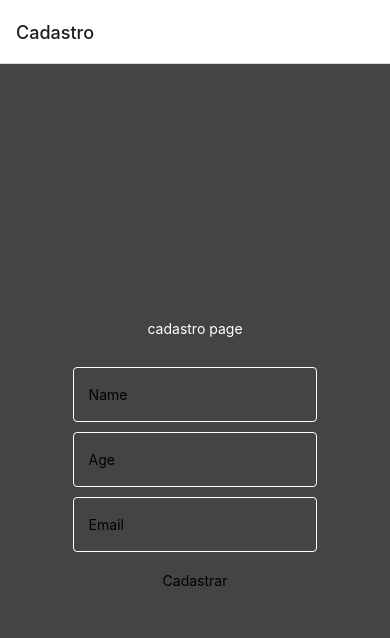
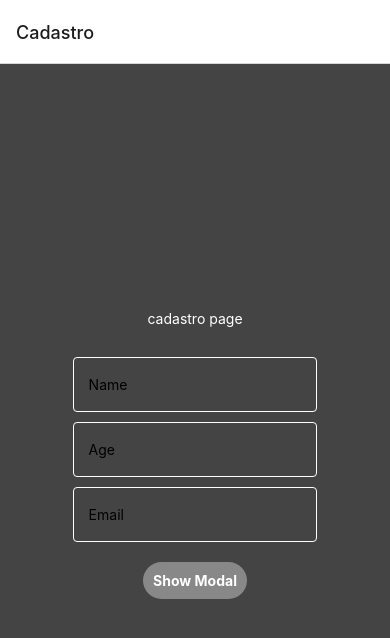
Before and after one commit to Bernardo-Mattos/NativeCRUD, a React Native app in the folder mobile/: screen /Cadastro in a window 390 px wide. Shown: the top 638 px of the page. Built offline with nearby package versions, Linux system fonts and the light colour scheme.

Commit message:
adicionando a modal de submit

```diff
--- a/mobile/src/config/firebase.config.js
+++ b/mobile/src/config/firebase.config.js
@@ -1,8 +1,8 @@
 import { initializeApp } from "firebase/app";
 import { getDatabase, ref, push, set } from "firebase/database";
-import { useNavigation } from "@react-navigation/native";
 
 import "firebase/database";
+import { Alert } from "react-native";
 
 const firebaseConfig = {
   apiKey: "AIzaSyAKT6ZB7E2wq5q8jKrEzRzkiTgICKYK4Mk",
@@ -15,7 +15,7 @@ const firebaseConfig = {
 const app = initializeApp(firebaseConfig);
 const db = getDatabase(app);
 
-export default function saveCadastroData(name, age,  email) {
+export default function saveCadastroData(name, age, email) {
   const cadastroRef = ref(db, "Users"); // Nome da referência no banco de dados
 
   // Cria uma nova req com um ID gerado automaticamente
@@ -28,10 +28,10 @@ export default function saveCadastroData(name, age,  email) {
     email,
   })
     .then(() => {
-      alert("Cadastro salvo com sucesso!");
+      console.log('user cadastrado')
     })
     .catch((error) => {
       console.error("Erro ao salvar o cadastro:", error);
-      alert('algo deu de errado ao cadastrar o user')
+      alert("algo deu de errado ao cadastrar o user");
     });
 }
--- a/mobile/src/pages/Cadastro/cadastro.jsx
+++ b/mobile/src/pages/Cadastro/cadastro.jsx
@@ -4,33 +4,61 @@ import {
   StyleSheet,
   TextInput,
   TouchableOpacity,
+  Modal,
+  Pressable,
+  Alert
 } from "react-native";
 import { useState } from "react";
 import saveCadastroData from "../../config/firebase.config";
 
 export default function Cadastro({navigation}) {
+  // gera um delay em algumas functions
+  const delay = ms => new Promise(
+    resolve => setTimeout(resolve, ms)
+  );
+
   const [name , setName ] = useState('');
   const [age , setAge ] = useState('');
   const [email , setEmail ] = useState('');
+  const [modalVisible, setModalVisible] = useState(false);
 
-  const handleSignUp = () => {
+  const  handleSignUp = async () => {
     saveCadastroData(name , age , email);
+    await delay(2000);
     navigation.navigate('Login');
   };
+
   return (
     <View style={styles.container}>
+      <Modal
+        animationType="fade"
+        transparent={true}
+        visible={modalVisible}
+        onRequestClose={() => {
+          setModalVisible(!modalVisible);
+        }}>
+        <View style={styles.centeredView}>
+          <View style={styles.modalView}>
+            <Text style={styles.modalText}>Login Page</Text>
+            <Pressable
+              style={[styles.button, styles.buttonClose]}
+              onPress={handleSignUp}>
+              <Text style={styles.textStyle}>Login</Text>
+            </Pressable>
+          </View>
+        </View>
+      </Modal>
       <Text style={styles.ttl}>cadastro page</Text>
       <View style={styles.containerInput}>
         <TextInput style={styles.input} placeholder="Name" onChangeText={(text) => setName(text)}/>
         <TextInput style={styles.input} placeholder="Age" onChangeText={(text) => setAge(text)}/>
         <TextInput style={styles.input} placeholder="Email" onChangeText={(text) => setEmail(text)}/>
       </View>
-      <TouchableOpacity
-        style={styles.btn}
-        onPress={handleSignUp}
-      >
-        <Text>Cadastrar</Text>
-      </TouchableOpacity>
+      <Pressable
+        style={[styles.button, styles.buttonOpen]}
+        onPress={() => setModalVisible(true)}>
+        <Text style={styles.textStyle}>Show Modal</Text>
+      </Pressable>
     </View>
   );
 }
@@ -62,4 +90,40 @@ const styles = StyleSheet.create({
     marginTop: 10,
     padding: 15,
   },
+
+  modalView: {
+    margin: 20,
+    backgroundColor: 'white',
+    borderRadius: 20,
+    padding: 35,
+    alignItems: 'center',
+    shadowColor: '#000',
+    shadowOffset: {
+      width: 0,
+      height: 2,
+    },
+    shadowOpacity: 0.25,
+    shadowRadius: 4,
+    elevation: 5,
+  },
+  button: {
+    borderRadius: 20,
+    padding: 10,
+    elevation: 1,
+  },
+  buttonOpen: {
+    backgroundColor: '#888',
+  },
+  buttonClose: {
+    backgroundColor: '#2196F3',
+  },
+  textStyle: {
+    color: 'white',
+    fontWeight: 'bold',
+    textAlign: 'center',
+  },
+  modalText: {
+    marginBottom: 15,
+    textAlign: 'center',
+  },
 });
--- a/mobile/src/pages/Login/login.jsx
+++ b/mobile/src/pages/Login/login.jsx
@@ -1,10 +1,12 @@
-import { View, Text , StyleSheet } from 'react-native'
-import React from 'react'
+import { Alert, Modal, StyleSheet, Text, Pressable, View } from 'react-native'
+import * as React from 'react'
+
 
 export default function Login() {
+
   return (
     <View style={styles.container}>
-      <Text style={styles.txt}>Login page bitch</Text>
+      <Text>login page</Text>
     </View>
   )
 }
@@ -16,4 +18,5 @@ const styles = StyleSheet.create({
     justifyContent:'center',
     alignItems:"center",
   },
+
 });
```
